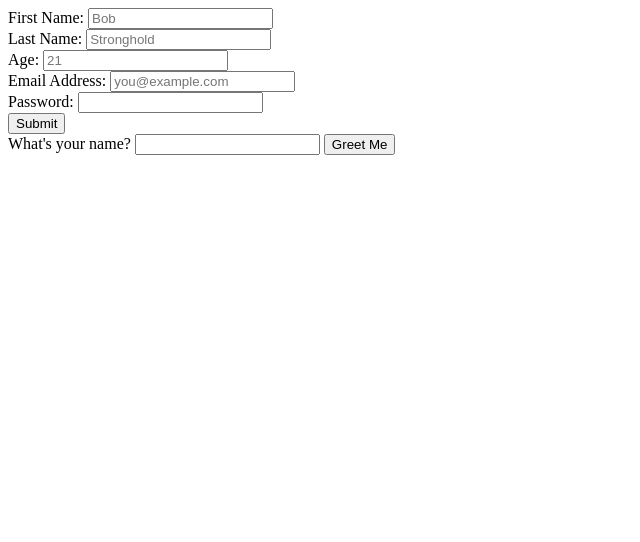
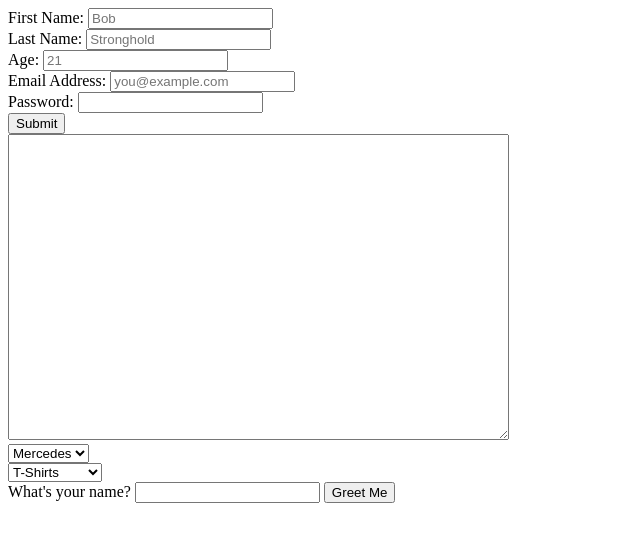
Before and after one commit to e-meyer/the-odin-project, a plain HTML site: page Fullstack JavaScript/intermediate-html-and-css/forms/form-element.html in a window 1280 px wide. Shown: the whole page, without its empty margins (0-640 px from the left). Drawn offline with Linux system fonts and the light colour scheme.

Commit message:
Commit dropdown and text area elements

```diff
--- a/Fullstack JavaScript/intermediate-html-and-css/forms/form-element.html
+++ b/Fullstack JavaScript/intermediate-html-and-css/forms/form-element.html
@@ -36,7 +36,32 @@
 
     </form>
 
+    <textarea rows="20" cols="60"></textarea>
+    <div>
+        <select name="Car">
+            <option value="mercedes">Mercedes</option>
+            <option value="tesla">Tesla</option>
+            <option value="volvo">Volvo</option>
+            <option value="bmw">BMW</option>
+            <option value="mini">Mini</option>
+            <option value="ford">Ford</option>
+        </select>
+    </div>
 
+    <div>
+        <select name="fashion">
+            <optgroup label="Clothing">
+                <option value="t_shirt">T-Shirts</option>
+                <option value="sweater">Sweaters</option>
+                <option value="coats">Coats</option>
+            </optgroup>
+            <optgroup label="Foot Wear">
+                <option value="sneakers">Sneakers</option>
+                <option value="boots">Boots</option>
+                <option value="sandals">Sandals</option>
+            </optgroup>
+        </select>
+    </div>
 
     <div>
         <label for="username">What's your name?</label>
```
